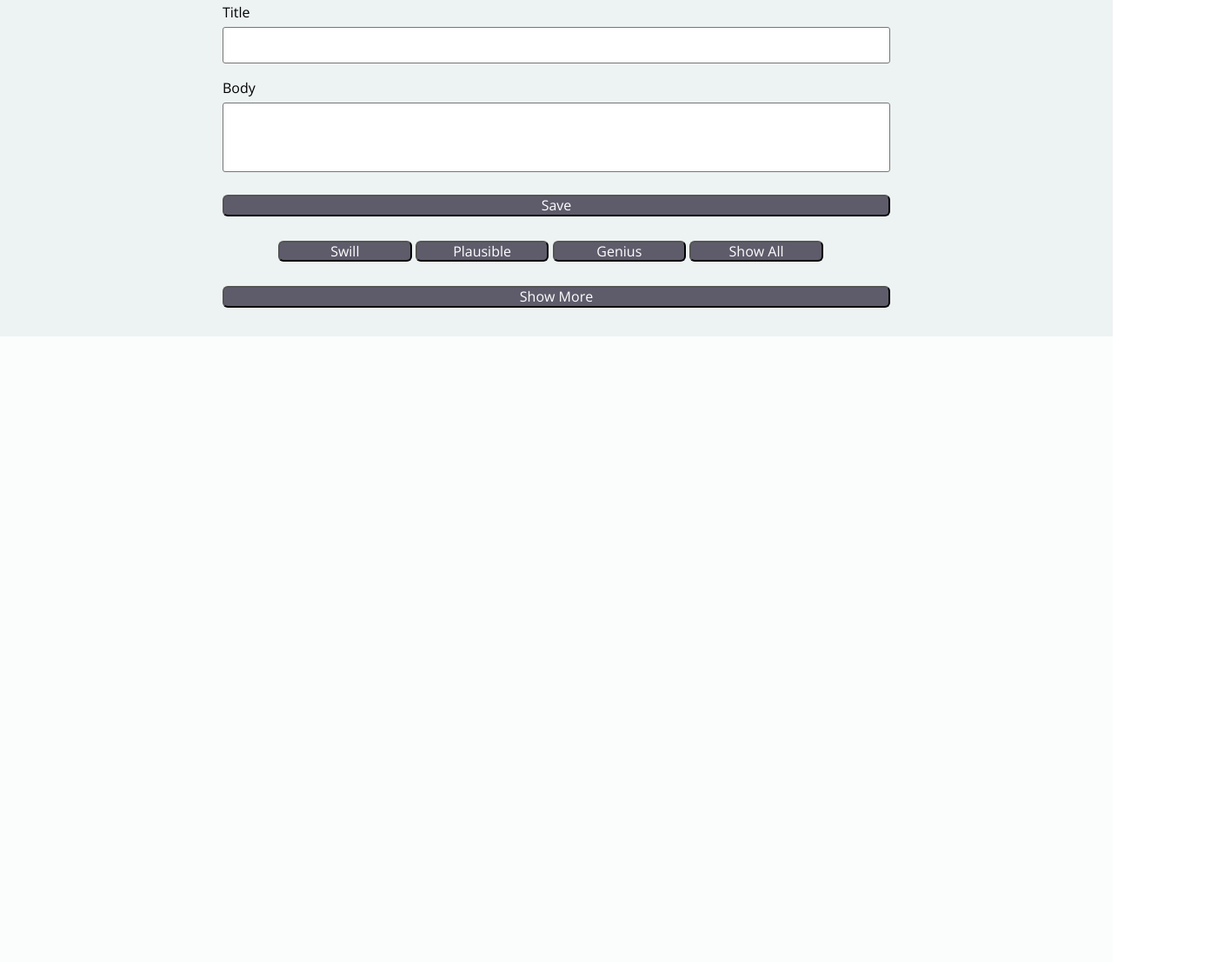
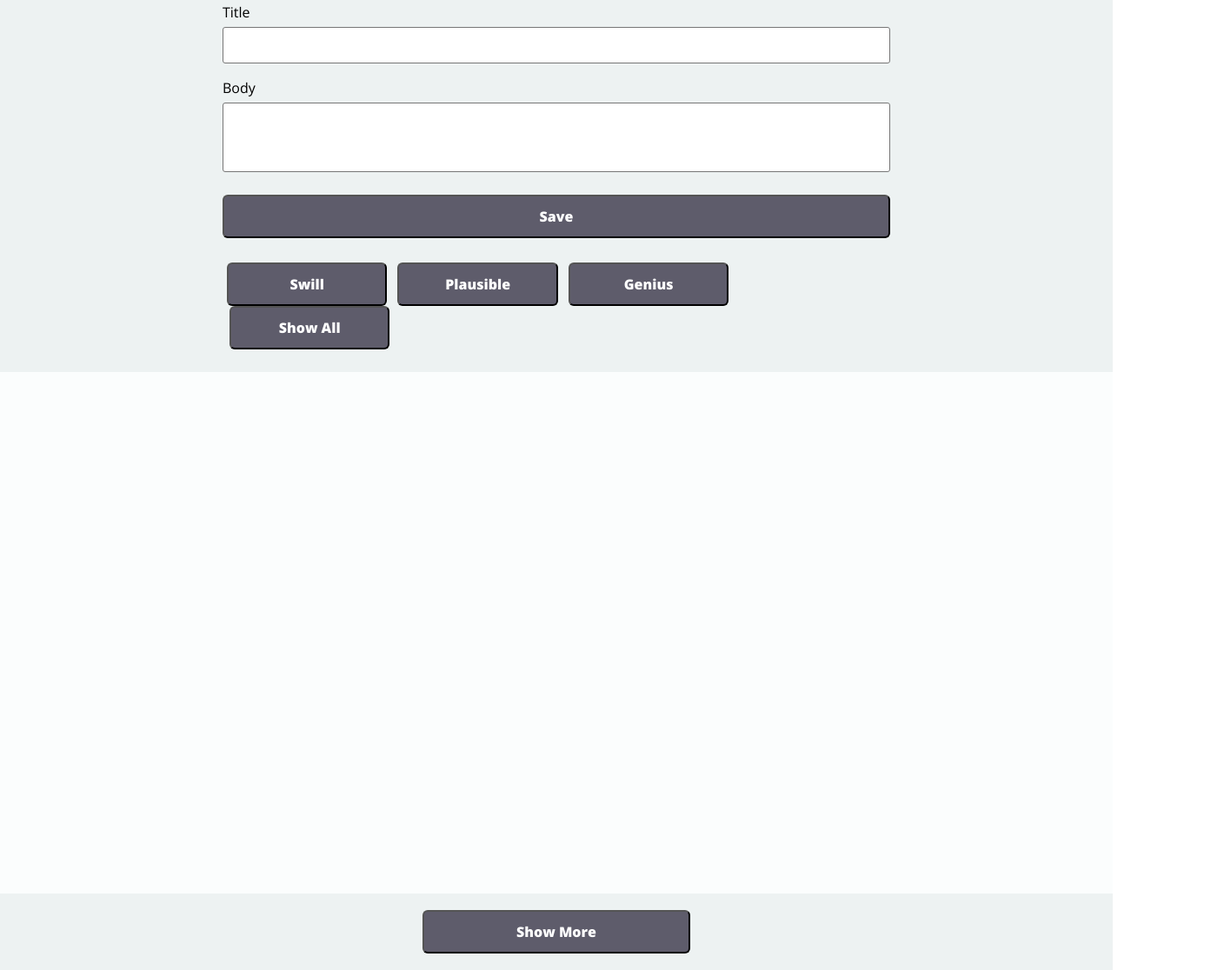
Before and after one commit to kalex19/Idea-Box-Triples, a plain HTML site: page index.html in a window 1280 px wide. Shown: the part 93-1209 px from the top of the page at 87% size, 1408 px wide, since content can reach past the window. Drawn offline with nearby package versions, Linux system fonts and the light colour scheme.

Commit message:
added spacing and positioning to buttons

```diff
--- a/css/styles.css
+++ b/css/styles.css
@@ -6,7 +6,7 @@
 body {
   display: grid;
   grid-template-columns:  50% auto;
-  grid-template-rows: 6% 34% auto;
+  grid-template-rows: 6% auto 50%;
   height: 1200px;
 }
 
@@ -92,7 +92,7 @@ textarea {
 .save-btn,
 .show-btn {
   width: 100%;
-  height: 13%;
+  height: 50px;
   margin: 2% auto;
   border-radius: 6px;
 }
@@ -101,26 +101,35 @@ textarea {
 .plaus-btn,
 .genius-btn,
 .show-all-btn {
-  width: 20%;
-  height: 13%;
-  margin: 0% auto;
+  width: 24%;
+  height: 50px;
+  margin: 0 auto;
   border-radius: 6px;
+  margin-left: 8px;
 }
 
 .quality-btns {
   width: 60%;
-  margin: 0 25%;
+  margin: 0 20%;
   display: inline-block;
+  margin-bottom: 2%;
+}
+
+.swill-btn {
+  margin-left: 5px;
 }
 
 .show-moreless-btn {
-width: 60%;
-margin: 1% 20%;
+  width: 24%;
+  margin: 1% 38%;
+  grid-column: span 2;
+  background-color: #EDF2F2;
 }
 
 button {
   background-color: #5E5C6B;
   color: #fff;
+  font-weight: bold;
 }
 
 button, .body-style, .title-style  {
@@ -159,14 +168,15 @@ p {
 
 .card-box-style {
   display: grid;
-  grid-template-columns: 10% 10% auto 10%;
+  grid-template-columns: 6% 7% auto 8%;
   width: 100%;
   border-top: #D4D2D8 solid 2px;
-  padding-top: 1%;
 }
 
 .card-box-style img {
-  width: 50px;
+  width: 76px;
+  height: 41px;
+  margin-top: 18px;
 }
 
 h3 {
@@ -176,9 +186,8 @@ h3 {
   font-size: x-large;
 }
 
-svg {
-  margin: 0;
-  height: 1px;
-  width: 10%;
-  background-color: #000;
+footer {
+  width: 100%;
+  background-color: #EDF2F2;
+  grid-column: span 2;
 }
--- a/index.html
+++ b/index.html
@@ -32,12 +32,14 @@
       <button class="genius-btn" type="button" value="Genius">Genius</button>
       <button class='show-all-btn' type="button" value="">Show All</button>
     </div>
+  </section>
+  <main class="card-container">
+  </main>
+  <footer>
     <div class="show-moreless-btn">
       <button class="show-btn" type="button" name="Show More">Show More</button>
     </div>
-  </section>
-  <main class="card-container">
-  </main>
+  </footer>
   <script src="idea.js"></script>
   <script src="main.js"></script>
 </body>
```
